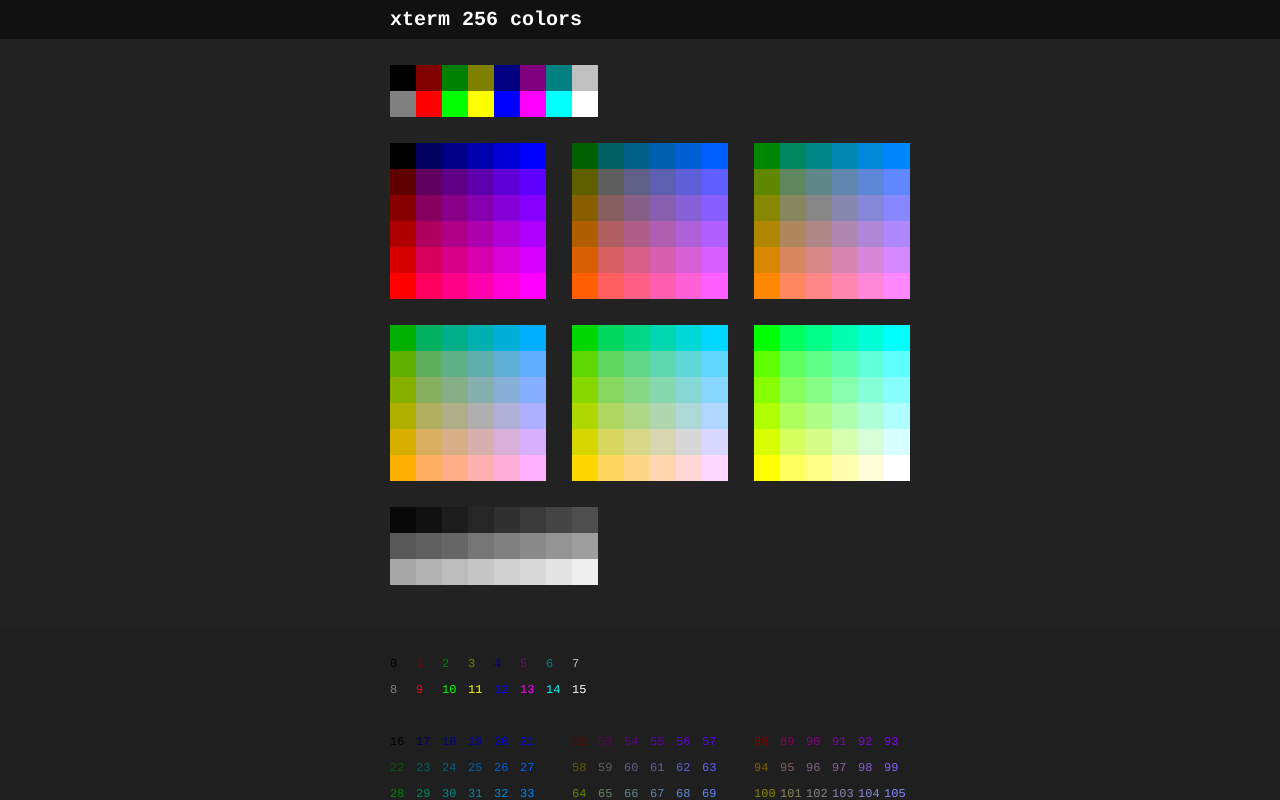
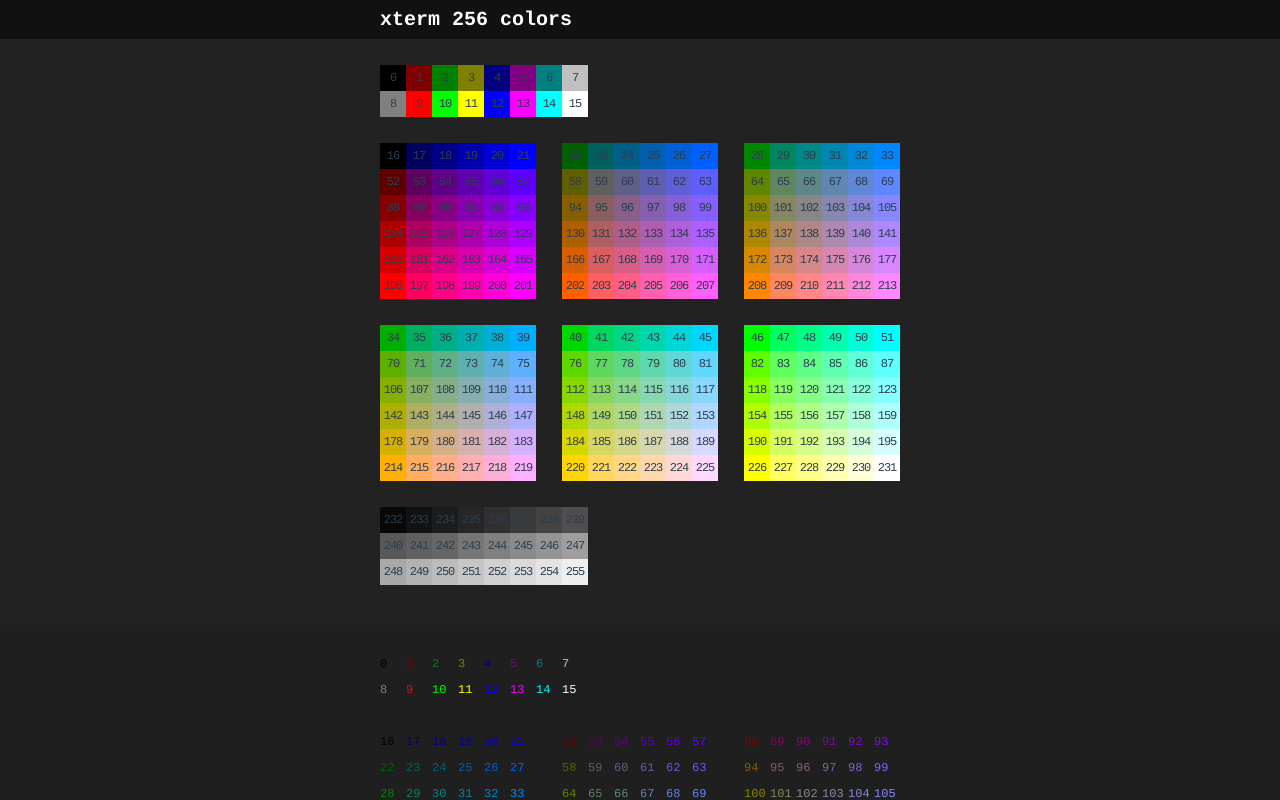
Before and after one commit to linrock/256-colors, a Vue app: page / in a window 1280 px wide. Shown: the top 800 px of the page. Built offline with nearby package versions, Linux system fonts and the light colour scheme.

Commit message:
Show color code text in the first section

```diff
--- a/src/App.vue
+++ b/src/App.vue
@@ -55,7 +55,7 @@
     color #2c3e50
 
   .container
-    width 500px
+    width 520px
     margin 0 auto
 
   .main
--- a/src/components/ColorSquares.vue
+++ b/src/components/ColorSquares.vue
@@ -3,12 +3,13 @@
     section.color-squares
       .container
         .container-width-8
-          square(v-for="i in 16" :key="i-1" :code="i-1")
+          square(v-for="i in 16" :key="i-1" :code="i-1") {{ i - 1 }}
         .container-6x6
           .s-6x6(v-for="i in 6" :key="`sq-${i}`")
             square(v-for="j in 36" :key="16 + (i-1)*36 + (j-1)" :code="squares[i-1][j-1]")
+              | {{ squares[i-1][j-1] }}
         .container-width-8
-          square(v-for="i in 24" :key="231 + i" :code="231 + i")
+          square(v-for="i in 24" :key="231 + i" :code="231 + i") {{ 231 + i }}
 
     section.color-text
       .container
@@ -68,6 +69,10 @@
   .square
     width square-size
     height square-size
+    font-size 12px
+    letter-spacing -1px
+    text-align center
+    line-height square-size
 
   section
     padding-bottom 40px
--- a/src/components/Example.vue
+++ b/src/components/Example.vue
@@ -10,14 +10,14 @@
         | echo $(tput setaf 214)256
         | $(tput setaf 202)colors
       div
-        | Or try the equivalent command using ANSI control sequences
-      code
-        | echo -e "\e[38;5;214m256 \e[38;5;202mcolors"
-      div
         | You can also use printf in bash
       code
         | printf "$(tput setaf 214)256
         | $(tput setaf 202)colors"
+      div
+        | Or try the equivalent command using ANSI control sequences
+      code
+        | echo -e "\e[38;5;214m256 \e[38;5;202mcolors"
       div
         | All of the above commands will show a colored output
       code
@@ -41,7 +41,8 @@
     color white
     padding 40px 0
     background #333
-    line-height 24px
+    line-height 20px
+    font-size 14px
 
   code
     border-radius 3px
--- a/src/components/square.vue
+++ b/src/components/square.vue
@@ -1,5 +1,7 @@
 <template lang="pug">
   .square(:style="[{ background: COLORS[code] }]")
+    slot
+
 </template>
 
 <script>
```
